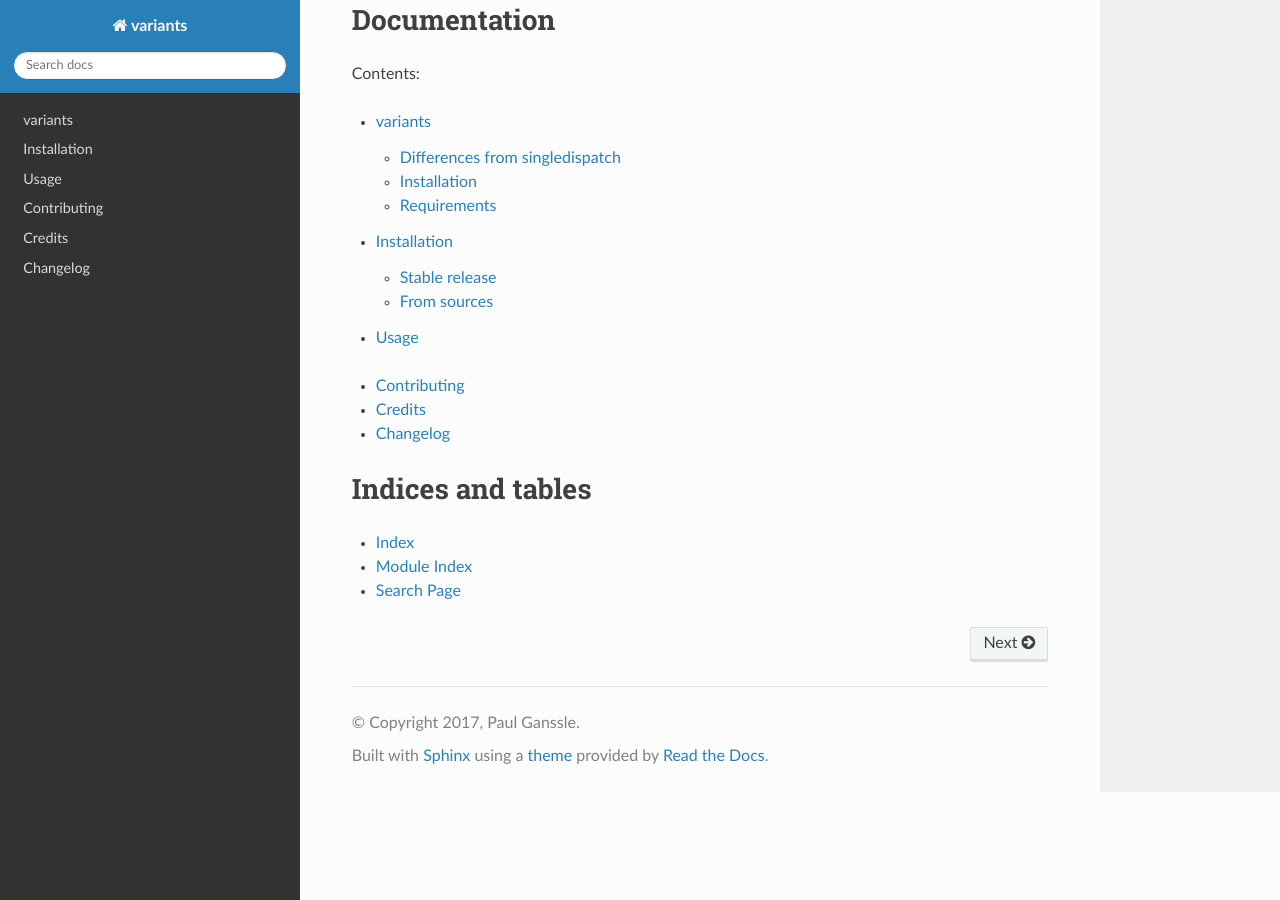
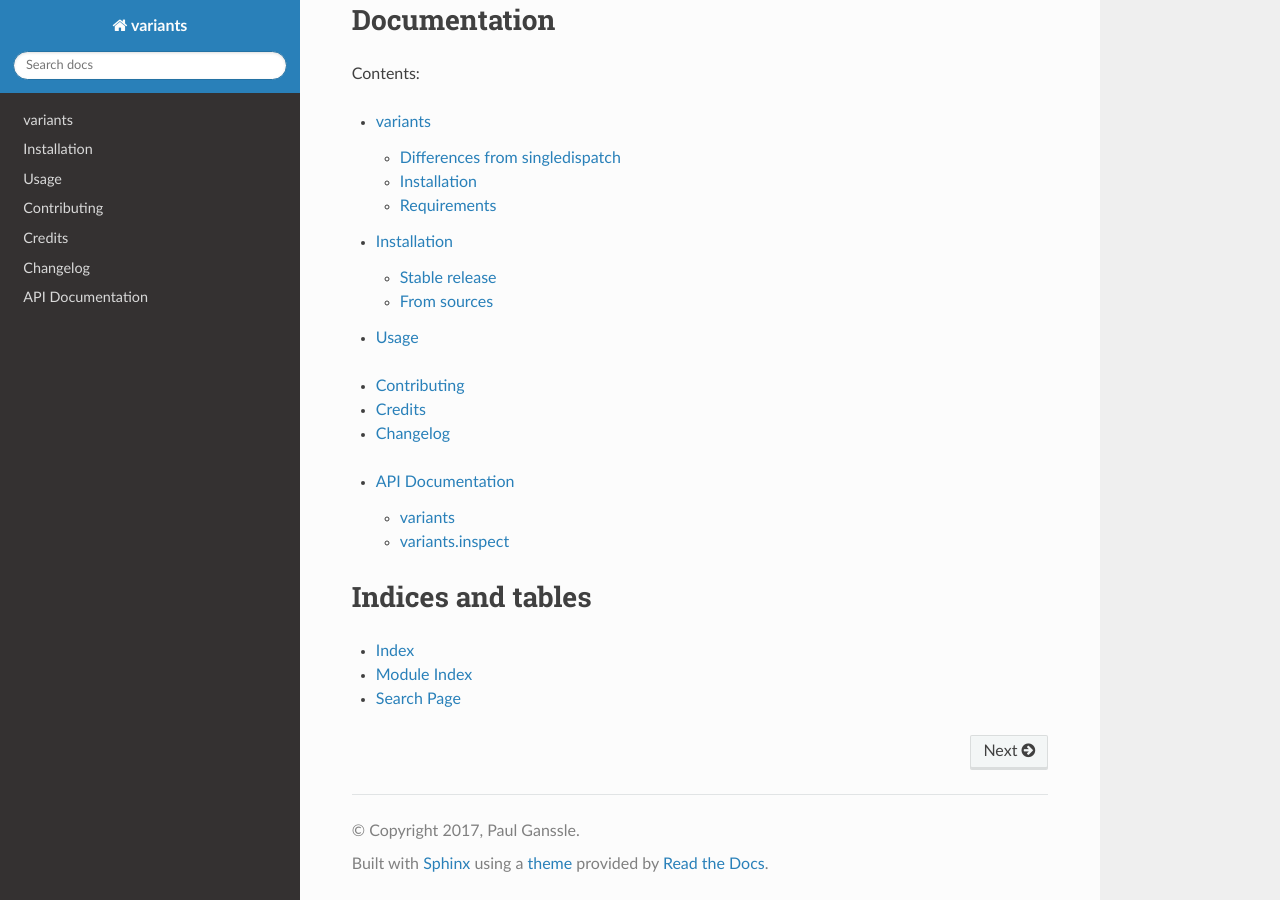
Before and after one commit to python-variants/variants, a Sphinx documentation site: the page built from docs/index.rst, in a window 1280 px wide and 900 px high, scrolled down 2414 px. Built offline with Sphinx 7.4.7 and the Read the Docs theme 2.0.0, drawn with Linux system fonts in a browser that asks for light colours; the version number could not be read and is left out.

Commit message:
Reorganize documentation, add inspect
Added an "API documentation" section and added the inspect
documentation there.

```diff
--- /dev/null
+++ b/changelog.d/33.doc.rst
@@ -0,0 +1 @@
+Added section for API documentation, including documentation for the inspect submodule.
--- /dev/null
+++ b/docs/api/index.rst
@@ -0,0 +1,9 @@
+==========================
+Variants API Documentation
+==========================
+
+.. toctree::
+    :maxdepth: 2
+
+    variants
+    variants.inspect <inspect>
--- /dev/null
+++ b/docs/api/inspect.rst
@@ -0,0 +1,6 @@
+=======
+inspect
+=======
+
+.. automodule:: variants.inspect
+    :members:
--- /dev/null
+++ b/docs/api/variants.rst
@@ -0,0 +1,6 @@
+========
+variants
+========
+
+.. automodule:: variants
+    :members:
--- a/docs/index.rst
+++ b/docs/index.rst
@@ -21,6 +21,11 @@ Contents:
    authors
    changelog
 
+.. toctree::
+    :maxdepth: 2
+
+    API Documentation <api/index.rst>
+
 Indices and tables
 ==================
 
--- a/docs/usage.rst
+++ b/docs/usage.rst
@@ -7,3 +7,4 @@ decorator, which will add the ``variant`` method to your original function.
 
 .. module:: variants
 .. autofunction:: variants.primary
+    :noindex:
```
